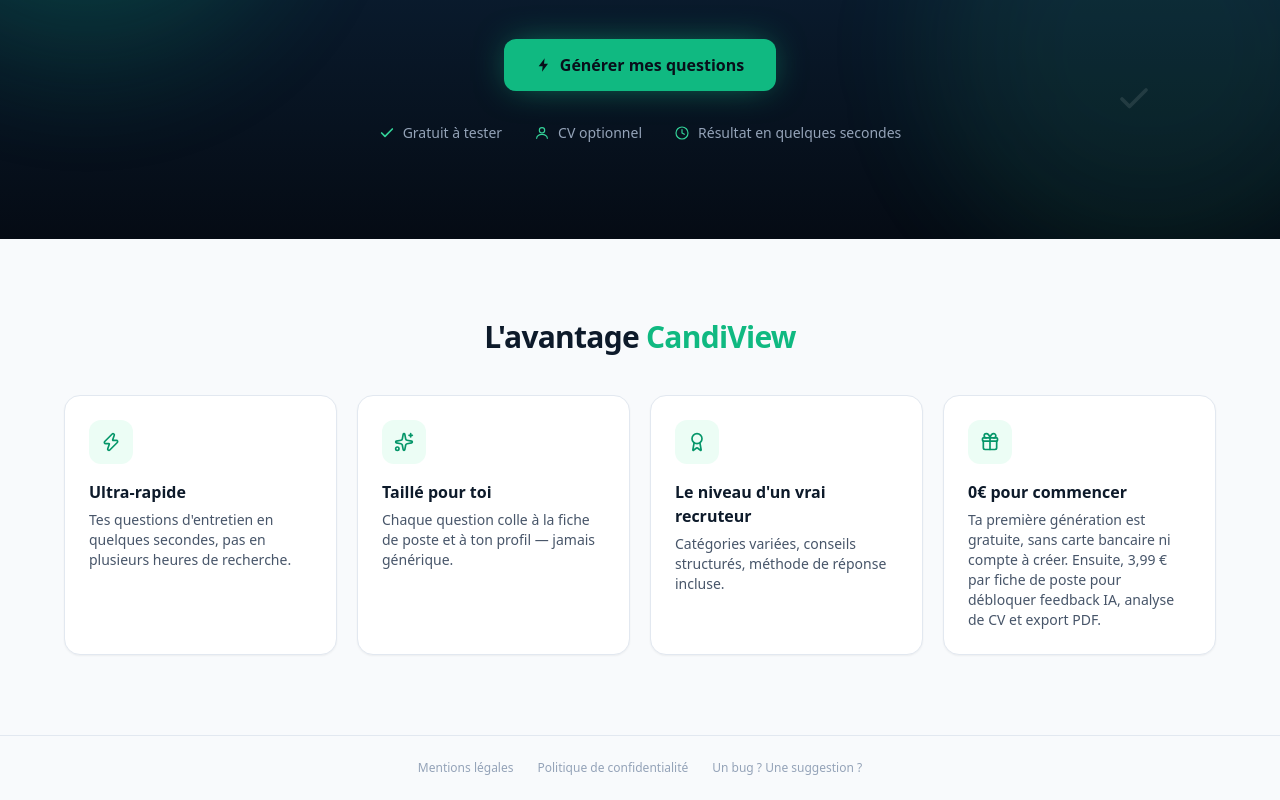
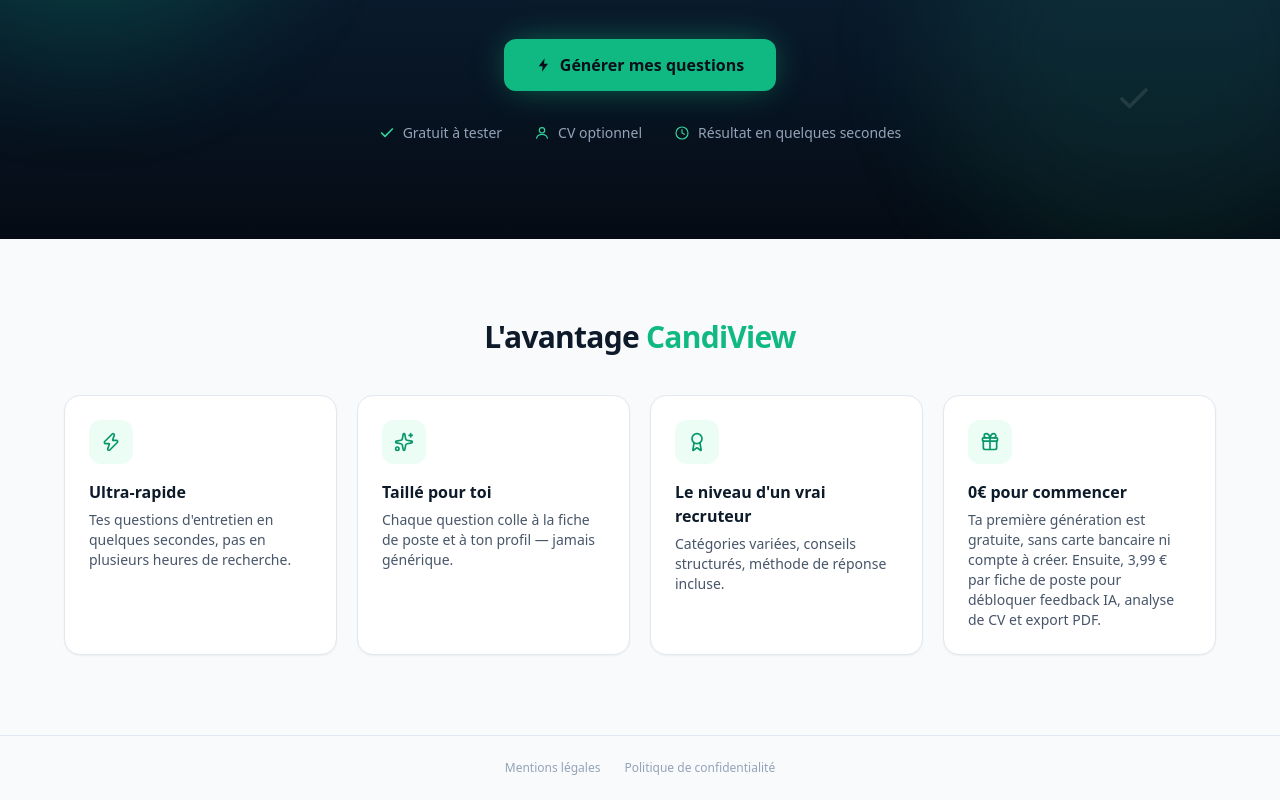
Before and after one commit to mathispg-code/saas-entretien, a Next.js app: page / in a window 1280 px wide. Shown: the part 382-1182 px from the top of the page. Built offline with nearby package versions, Linux system fonts and the light colour scheme.

Commit message:
Retire le lien "Un bug ? Une suggestion ?" du footer
Co-Authored-By: Claude Sonnet 5.5 <noreply@anthropic.com>

```diff
--- a/app/components/SiteFooter.tsx
+++ b/app/components/SiteFooter.tsx
@@ -10,12 +10,6 @@ export function SiteFooter() {
         <Link href="/confidentialite" className="hover:text-slate-600">
           Politique de confidentialité
         </Link>
-        <a
-          href="mailto:contact@candiview.fr?subject=Retour%20sur%20CandiView"
-          className="hover:text-slate-600"
-        >
-          Un bug ? Une suggestion ?
-        </a>
       </div>
     </footer>
   );
```
